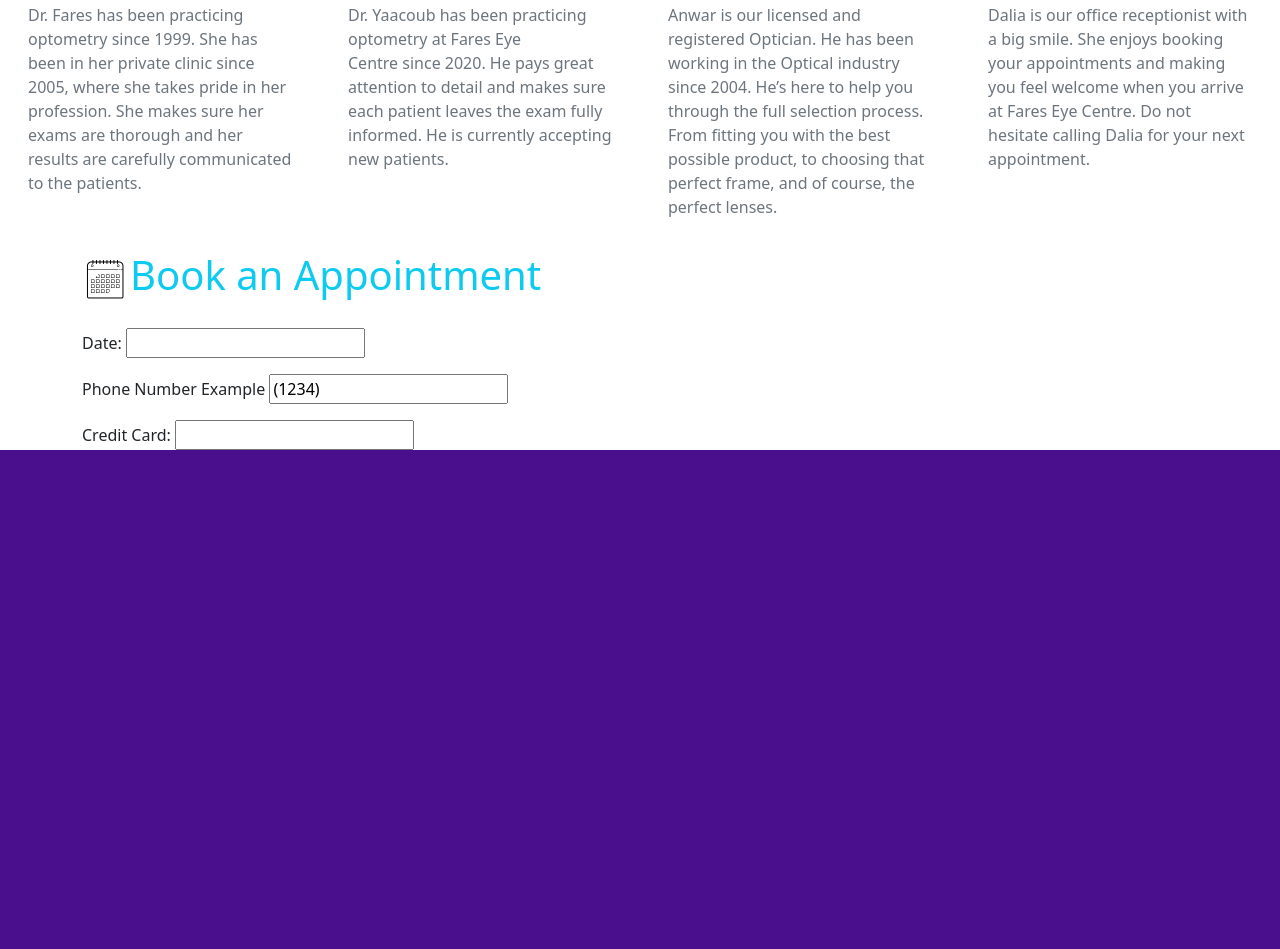
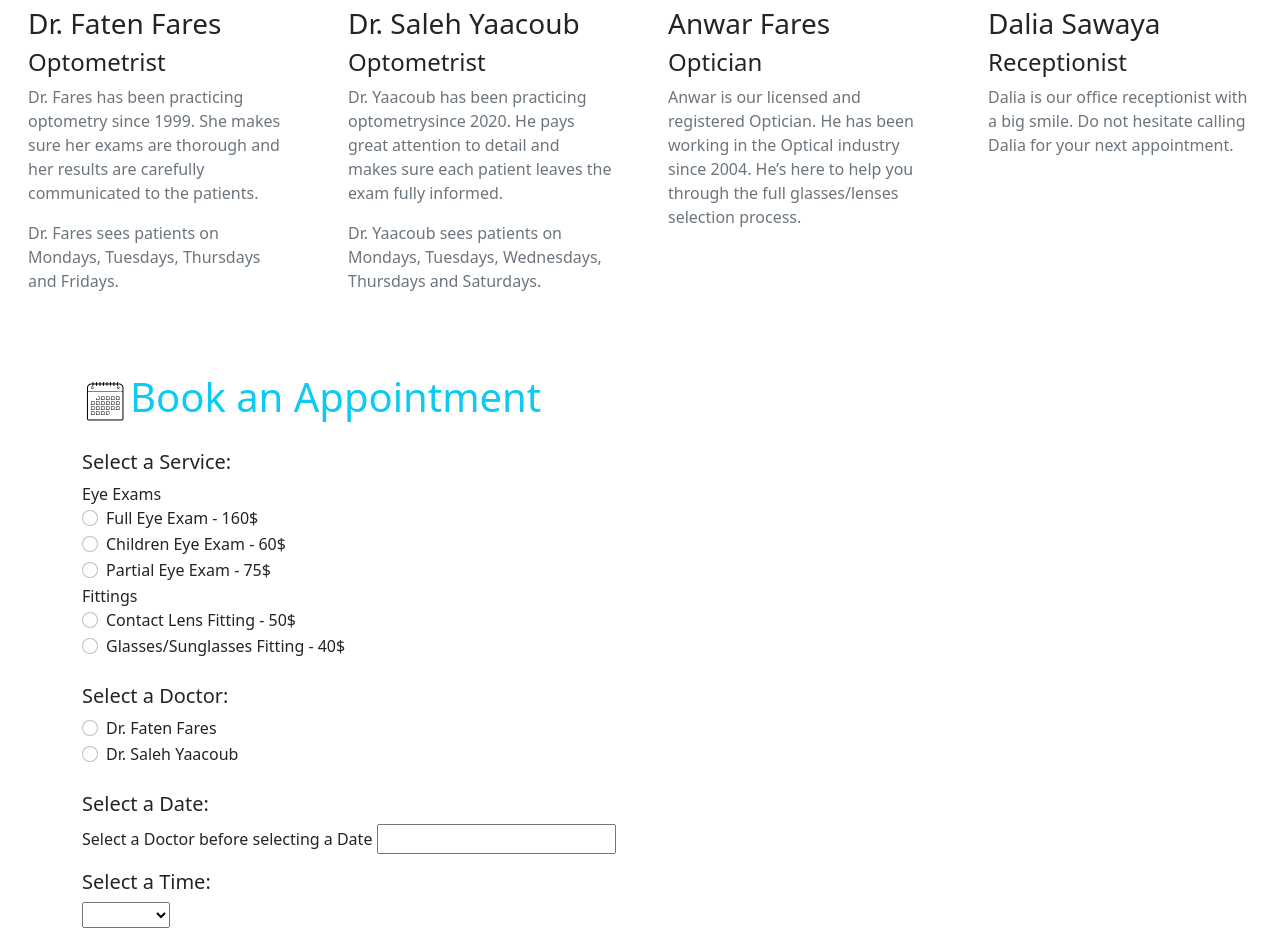
Before and after one commit to daliasawaya/daliasawaya.github.io, a plain HTML site: page Lab5/index.html in a window 1280 px wide. Shown: the part 1848-2797 px from the top of the page. Before the commit the page ends 2314 px from the top, so only its background shows below. Drawn offline with nearby package versions, Linux system fonts and the light colour scheme.

Commit message:
almost
just missing good appointment confirmation

```diff
--- a/Lab5/index.html
+++ b/Lab5/index.html
@@ -38,7 +38,7 @@
 <!-- As your page is a vertical page (Module 4 requirement), you mus use the navbar -->
 <!-- to just jump to parts of the page. What I put as First/Second/Third here would -->
 <!-- be sections in your page. -->
-<nav class="navbar navbar-expand-md bg-info navbar-light">
+<nav class="navbar navbar-expand-md bg-info navbar-light fixed-top">
    <!-- <a class="navbar-brand" href="#">Navbar</a>-->
     <button class="navbar-toggler" type="button" data-toggle="collapse" data-target="#collapsibleNavbar">
         <span class="navbar-toggler-icon"></span>
@@ -46,7 +46,7 @@
     <div class="collapse navbar-collapse" id="collapsibleNavbar">
         <ul class="navbar-nav">
             <li class="nav-item">
-                <a class="nav-link" href="#collapsibleNavbar"><img src="images/home.png.png" alt="logo" style="width:30px;">Home</a>
+                <a class="nav-link" href="#home"><img src="images/home.png.png" alt="logo" style="width:30px;">Home</a>
             </li>
             <li class="nav-item">
                 <a class="nav-link" href="#first"><img src="images/eye.png.png" alt="logo" style="width:30px;">Our Services</a>
@@ -59,22 +59,31 @@
             </li>
         </ul>
     </div>
+    <div class="text-dark ml-auto"><h7> (613) 225-0399</h7></div>
+
+
 </nav>
-<br>
 
-<div class="container" id="collapsibleNavbar">
-<div class="text-dark text-center siz"><h1> Fares Eye Centre</h1></div>
-<br>
-<div class="text-muted text-center"><h4> Complete Eye Care - Quality Eye Wear</h4></div>
+<div class="container" id="home">
+    <br>
+    <br>
+    <br>
+    <br>
 </div>
 
+<div class="text-dark text-center"><h1> Fares Eye Centre</h1></div>
 <br>
+<div class="text-muted text-center"><h4> 2900 Gibford Drive, Ottawa ON</h4></div>
 
 
 <!-- Just arbitrary divisions to see the link from the NavBar -->
 <!-- Also, notice the use of the icon repeated from the menu to add grouping -->
-<div class="row d-flex justify-content-center" id="first">
+<div id="first">
+    <br>
+    <br>
+</div>
 
+<div class="row d-flex justify-content-center">
     <div class="text-info" style="padding: 1rem 5rem;"><h1><img src="images/eye.png.png" alt="logo" style="width:50px;">Our Services</h1></div>
 
     <div class="text-dark" style="padding: 1rem 18rem;"><h2> Eye Exams:</h2></div>
@@ -129,19 +138,17 @@
                   From fitting you with the best possible product, to choosing that perfect frame and high quality lenses.</p>
             </div>
         </div>
-
-   <!-- <h3><img src="images/peigne.png" alt="logo" style="width:40px;">Services</h3>
-    <p>Display text 1 </p>
-    <p>Display text 2 </p>
-    <p>Display text 3 </p>
-    <p>Display text 4 </p>
-    <p>Display text 5 </p>
-    <p>Display text 6 </p> -->
 </div>
 
 <br>
 
-<div class="row d-flex justify-content-center" id="second">
+
+<div id="second">
+    <br>
+    <br>
+</div>
+
+<div class="row d-flex justify-content-center">
 
         <div class="text-info" style="padding: 1rem 5rem;"><h1><img src="images/team.png.png" alt="logo" style="width:50px;">Our Team</h1></div>
 
@@ -152,9 +159,9 @@
                 <div class="card-body">
                   <h3 class="card-title ">Dr. Faten Fares</h3>
                   <h4 class="price">Optometrist</h4>
-                  <p class="card-text text-muted">Dr. Fares has been practicing optometry since 1999. She has been in her private clinic since 2005,
-                      where she takes pride in her profession. She makes sure her exams are
+                  <p class="card-text text-muted">Dr. Fares has been practicing optometry since 1999. She makes sure her exams are
                       thorough and her results are carefully communicated to the patients. </p>
+                  <p class="card-text text-muted">Dr. Fares sees patients on Mondays, Tuesdays, Thursdays and Fridays. </p>
                 </div>
             </div>
 
@@ -163,8 +170,9 @@
                 <div class="card-body">
                   <h3 class="card-title">Dr. Saleh Yaacoub</h3>
                   <h4 class="price">Optometrist</h4>
-                  <p class="card-text text-muted">Dr. Yaacoub has been practicing optometry at Fares Eye Centre since 2020. He pays great attention
-                      to detail and makes sure each patient leaves the exam fully informed. He is currently accepting new patients.</p>
+                  <p class="card-text text-muted">Dr. Yaacoub has been practicing optometrysince 2020. He pays great attention
+                      to detail and makes sure each patient leaves the exam fully informed. </p>
+                  <p class="card-text text-muted">Dr. Yaacoub sees patients on Mondays, Tuesdays, Wednesdays, Thursdays and Saturdays.</p>
                 </div>
             </div>
 
@@ -174,8 +182,7 @@
                   <h3 class="card-title">Anwar Fares</h3>
                   <h4 class="price">Optician</h4>
                   <p class="card-text text-muted">Anwar is our licensed and registered Optician. He has been working in the Optical industry since 2004.
-                      He’s here to help you through the full selection process. From fitting you with the best possible product,
-                      to choosing that perfect frame, and of course, the perfect lenses.</p>
+                      He’s here to help you through the full glasses/lenses selection process. </p>
                 </div>
             </div>
 
@@ -186,8 +193,7 @@
                 <div class="card-body">
                   <h3 class="card-title">Dalia Sawaya</h3>
                   <h4 class="price">Receptionist</h4>
-                  <p class="card-text text-muted">Dalia is our office receptionist with a big smile. She enjoys booking your
-                      appointments and making you feel welcome when you arrive at Fares Eye Centre.
+                  <p class="card-text text-muted">Dalia is our office receptionist with a big smile.
                       Do not hesitate calling Dalia for your next appointment. </p>
                 </div>
             </div>
@@ -202,14 +208,112 @@
     <p>Display text 6 </p>-->
 </div>
 
+<div id="third">
+    <br>
+    <br>
+</div>
+
 <!-- This section contains elements to be validated -->
 <!-- Refer to the JavaScript file, where JQuery is used to listen to those inputs using the ids -->
-    <div class="text-info" style="padding: 1rem 5rem;"><h1><img src="images/calendar.png.png" alt="logo" style="width:50px;">Book an Appointment</h1></div>
-<div class="container" id="third">
-    <p>Date: <input type="text" id="dateInput"></p>
-    <p>Phone Number Example <input value="(1234)" type="text" id="phone"></p>
-    <p>Credit Card: <input type="text" id="debit" title="We ask for your credit card number in case of no-show, 20$ will be charged."></p>
+<div class="text-info" style="padding: 1rem 5rem;"><h1><img src="images/calendar.png.png" alt="logo" style="width:50px;">Book an Appointment</h1></div>
+
+<div class="container">
+
+    <h5>Select a Service:</h5>
+    <h7>Eye Exams</h7>
+      <div class="form-check">
+        <input class="form-check-input" type="radio" name="chooseService" id="full">
+        <label class="form-check-label" for="full">
+          Full Eye Exam - 160$
+        </label>
+      </div>
+      <div class="form-check">
+        <input class="form-check-input" type="radio" name="chooseService" id="children">
+        <label class="form-check-label" for="flexRadioDefault1">
+            Children Eye Exam - 60$
+        </label>
+      </div>
+      <div class="form-check">
+        <input class="form-check-input" type="radio" name="chooseService" id="partial">
+        <label class="form-check-label" for="flexRadioDefault2">
+          Partial Eye Exam - 75$
+        </label>
+      </div>
+      <h7>Fittings</h7>
+      <div class="form-check">
+        <input class="form-check-input" type="radio" name="chooseService" id="contact">
+        <label class="form-check-label" for="flexRadioDefault1">
+            Contact Lens Fitting - 50$
+        </label>
+      </div>
+      <div class="form-check">
+        <input class="form-check-input" type="radio" name="chooseService" id="glasses">
+        <label class="form-check-label" for="flexRadioDefault2">
+          Glasses/Sunglasses Fitting - 40$
+        </label>
+      </div>
+
+    <br>
+
+    <h5>Select a Doctor:</h5>
+    <div class="form-check">
+        <input class="form-check-input" type="radio" name="chooseDr" id="faten">
+        <label class="form-check-label" for="full">
+          Dr. Faten Fares
+        </label>
+      </div>
+      <div class="form-check">
+        <input class="form-check-input" type="radio" name="chooseDr" id="saleh">
+        <label class="form-check-label" for="flexRadioDefault1">
+          Dr. Saleh Yaacoub
+        </label>
+      </div>
+
+    <br>
+
+    <h5>Select a Date:</h5> <p> Select a Doctor before selecting a Date <input type="text" id="dateInput"></h5>
+
+    <br>
+
+    <h5>Select a Time:</h5>
+    <select id="favorite">
+        <option value=" " selected=" "> </option>
+        <option value="1">10:00AM</option>
+        <option value="2">10:30AM</option>
+        <option value="3">11:00AM</option>
+        <option value="4">11:30AM</option>
+        <option value="5">12:00PM</option>
+        <option value="2">12:30PM</option>
+        <option value="3">1:00PM</option>
+        <option value="4">1:30PM</option>
+        <option value="5">2:00PM</option>
+        <option value="2">2:30PM</option>
+        <option value="3">3:00PM</option>
+        <option value="4">3:30PM</option>
+        <option value="5">4:00PM</option>
+        <option value="4">4:30PM</option>
+        <option value="5">5:00PM</option>
+        <option value="4">5:30PM</option>
+    </select>
+
+    <br>
+    <br>
+
+    <h5>Enter your Phone Number:</h5> <p> (ex. '(999) 999-9999' ) <input value="" type="text" id="phone"></p>
+
+    <br>
+
+    <h5>Enter your Credit Card Number:</h5> <p>(ex. '9999 9999 9999 9999' ) <input type="text" id="creditCard"
+        title="50$ will be charged in case you do not show up to your appointment without cancelling it first."></p>
+
+    <br>
+
+    <button type="button" class="btn btn-info btn-lg" id="bookApp">Book the Appointment</button>
 </div>
+
+<br>
+
+<br>
 
 </body>
 </html>
--- a/Lab5/scripts/service.js
+++ b/Lab5/scripts/service.js
@@ -1,5 +1,5 @@
 // Function to verify that the phone number is correct.
-// Here, I validate for (12345), but you have to change that for a phone validation
+// (999) 999-9999
 // Tutorials on Regular expressions
 // https://developer.mozilla.org/en-US/docs/Web/JavaScript/Guide/Regular_Expressions
 // https://flaviocopes.com/javascript-regular-expressions/
@@ -7,9 +7,29 @@
 // or numbers
 function validatePhone(txtPhone) {
     var a = document.getElementById(txtPhone).value;
-    // This filter asks for something like (12345), so parentheses with any number (at least 1)
+    // This filter asks for something like (123) 999-9999, so parentheses with any number (at least 1)
     // of digits
-    var filter = /^(\([-+]?[0-9]+)\)$/;
+    var filter = /([0-9]{10})|(\([0-9]{3}\)\s+[0-9]{3}\-[0-9]{4})/;
+    if (filter.test(a)) {
+        return true;
+    }
+    else {
+        return false;
+    }
+}
+
+// Function to verify that the credit card number is correct.
+// 9999 9999 9999 9999
+// Tutorials on Regular expressions
+// https://developer.mozilla.org/en-US/docs/Web/JavaScript/Guide/Regular_Expressions
+// https://flaviocopes.com/javascript-regular-expressions/
+// Regular expressions can get complex, you can think in terms of a series of characters
+// or numbers
+function validateCreditCard(txtCreditCard) {
+    var a = document.getElementById(txtCreditCard).value;
+    // This filter asks for something like 9999 9999 9999 9999, so parentheses with any number (at least 1)
+    // of digits
+    var filter = /([0-9]{16})|([0-9]{4}\s+[0-9]{4}\s+[0-9]{4}\s+[0-9]{4})/;
     if (filter.test(a)) {
         return true;
     }
@@ -34,6 +54,17 @@ function disableDates(date) {
     return [ unavailableDates.indexOf(string) === -1 ]
 }
 
+function disableDatesFaten(date) {
+    // Sunday is Day 0, disable all Sundays
+
+    if (date.getDay() === 6)
+        return [false];
+    if (date.getDay() === 3)
+        return [false];
+    var string = jQuery.datepicker.formatDate(setDateFormat, date);
+    return [ unavailableDates.indexOf(string) === -1 ]
+}
+
 
 // HERE, JQuery "LISTENING" starts
 $(document).ready(function(){
@@ -44,13 +75,47 @@ $(document).ready(function(){
     // The "error" class in style.css defines yellow background and red foreground
     $("#phone").on("change", function(){
         if (!validatePhone("phone")){
-            alert("Wrong format for phone");
-            $("#phone").val("(xxxx)");
+            alert("Make sure the format looks like this: (999) 999-9999");
+            $("#phone").val("");
             $("#phone").addClass("error");
         }
         else {
             $("#phone").removeClass("error");
         }
+    });
+
+    // credit card validation, it calls validateCreditCard
+    // and also some feedback as an Alert + putting a value in the input that shows the format required
+    // the "addClass" will use the class "error" defined in style.css and add it to the phone input
+    // The "error" class in style.css defines yellow background and red foreground
+    $("#creditCard").on("change", function(){
+        if (!validateCreditCard("creditCard")){
+            alert("Make sure the format looks like this: 9999 9999 9999 9999");
+            $("#creditCard").val("");
+            $("#creditCard").addClass("error");
+        }
+        else {
+            $("#creditCard").removeClass("error");
+        }
+    });
+
+
+    $("#faten").on("change", function(){
+        $( "#dateInput" ).datepicker('option',{
+            beforeShowDay: function(date) {
+                var day = date.getDay();
+                return [(day != 0 && day != 6 && day != 3),  ''];
+            }
+        });
+    });
+
+    $("#saleh").on("change", function(){
+        $( "#dateInput" ).datepicker('option',{
+            beforeShowDay: function(date) {
+                var day = date.getDay();
+                return [(day != 0 && day != 5),  ''];
+            }
+        });
     });
 
     // To change the style of the calender, look in jqueryui.com, under Themes, in the ThemeRoller Gallery
@@ -60,15 +125,12 @@ $(document).ready(function(){
 
     // Also, here is a good tutorial for playing with the datepicker in https://webkul.com/blog/jquery-datepicker/
     // Datepicker is also documented as one of the widgets here: https://api.jqueryui.com/category/widgets/
-    $( "#dateInput" ).datepicker(
+   $( "#dateInput" ).datepicker(
         {
-            dateFormat: setDateFormat,
-            // no calendar before June 1rst 2020
-            minDate: new Date('06/01/2020'),
-            maxDate: '+4M',
-            // used to disable some dates
-            beforeShowDay: $.datepicker.noWeekends,
-            beforeShowDay: disableDates
+            beforeShowDay: function(date) {
+                var day = date.getDay();
+                return [(day != 0 && day != 1 && day != 2 && day != 3 && day != 4 && day != 5 && day != 6),  ''];
+            }
         }
     );
 
@@ -93,5 +155,8 @@ $(document).ready(function(){
         }
     });
 
+    $("#bookApp").on("click", function(){
+        confirm("Great! We have booked your requested appointment!");
+    });
 
 });
```
